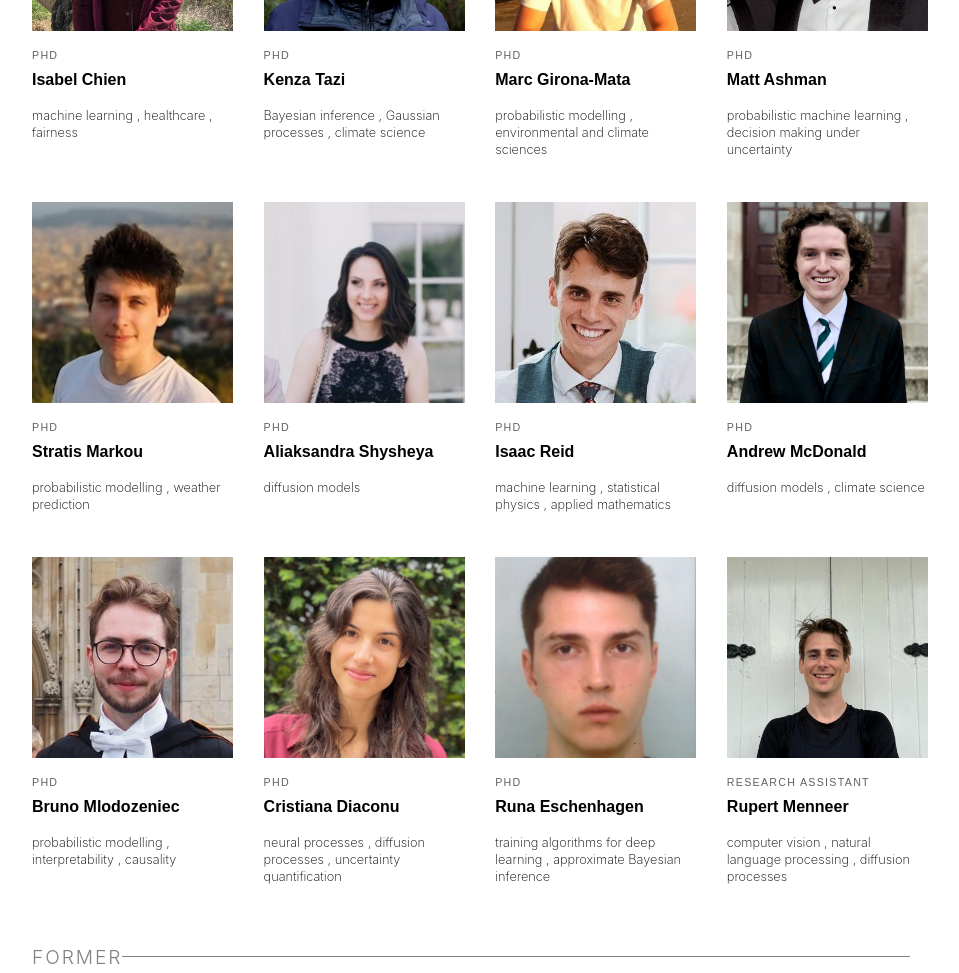
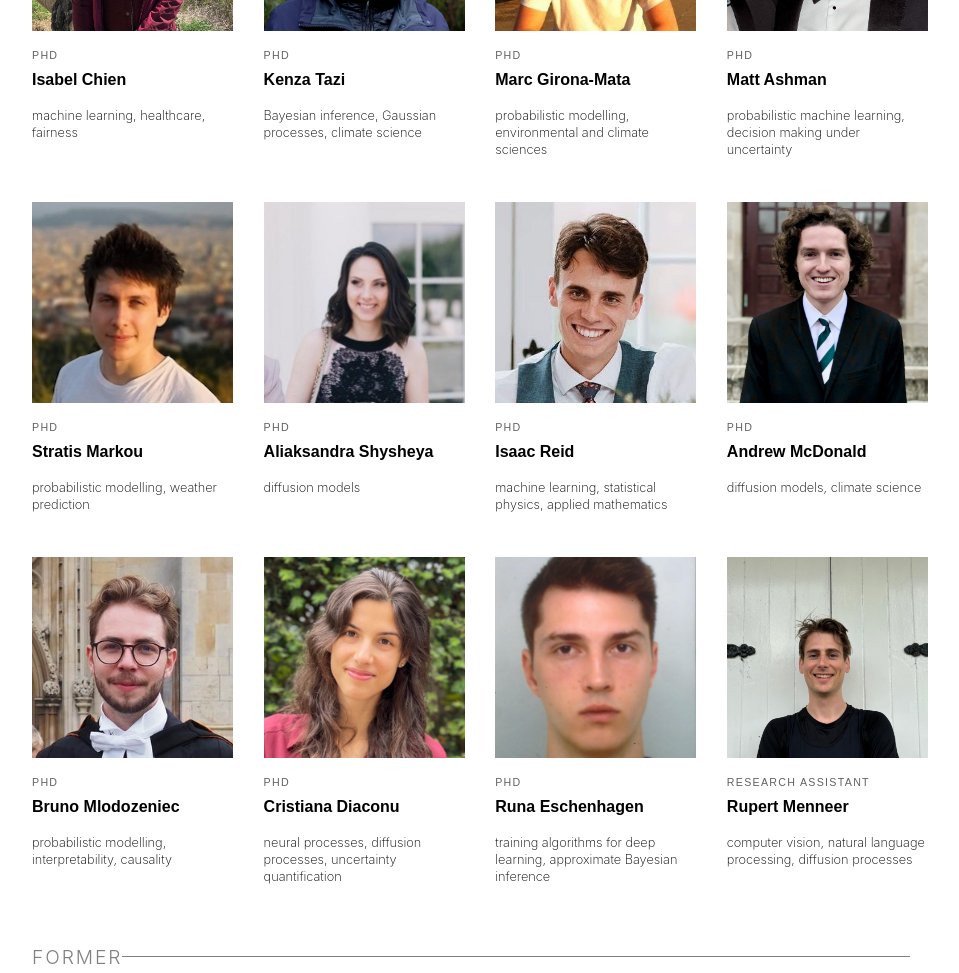
Before and after one commit to rich-turner-group/rich-turner-group.github.io, a Jekyll site: the page built from index.md, in a window 1280 px wide and 1400 px high, scrolled down 2753 px. Shown: the part 152-1125 px from the top of the window, without its empty margins (160-1119 px from the left). Built offline with Jekyll 4.4.1, drawn with Linux system fonts in a browser that asks for light colours; some of the changed text lies outside the part shown.

Commit message:
fixed weird comma spacing

```diff
--- a/_includes/current_member.html
+++ b/_includes/current_member.html
@@ -38,12 +38,9 @@
                     Company </span> -->
         </h2>
         <noindex>
-            <p class="member-bio ">
+            <p class="member-bio">
                 {% if post.interests %}
-                {% for tag in post.interests %}
-                {% if forloop.first == false %}<span>, </span>{% endif %}
-                <span>{{ tag }}</span>
-                {% endfor %}
+                    {{ post.interests | join: ", " }}
                 {% endif %}
             </p>
         </noindex>
```
